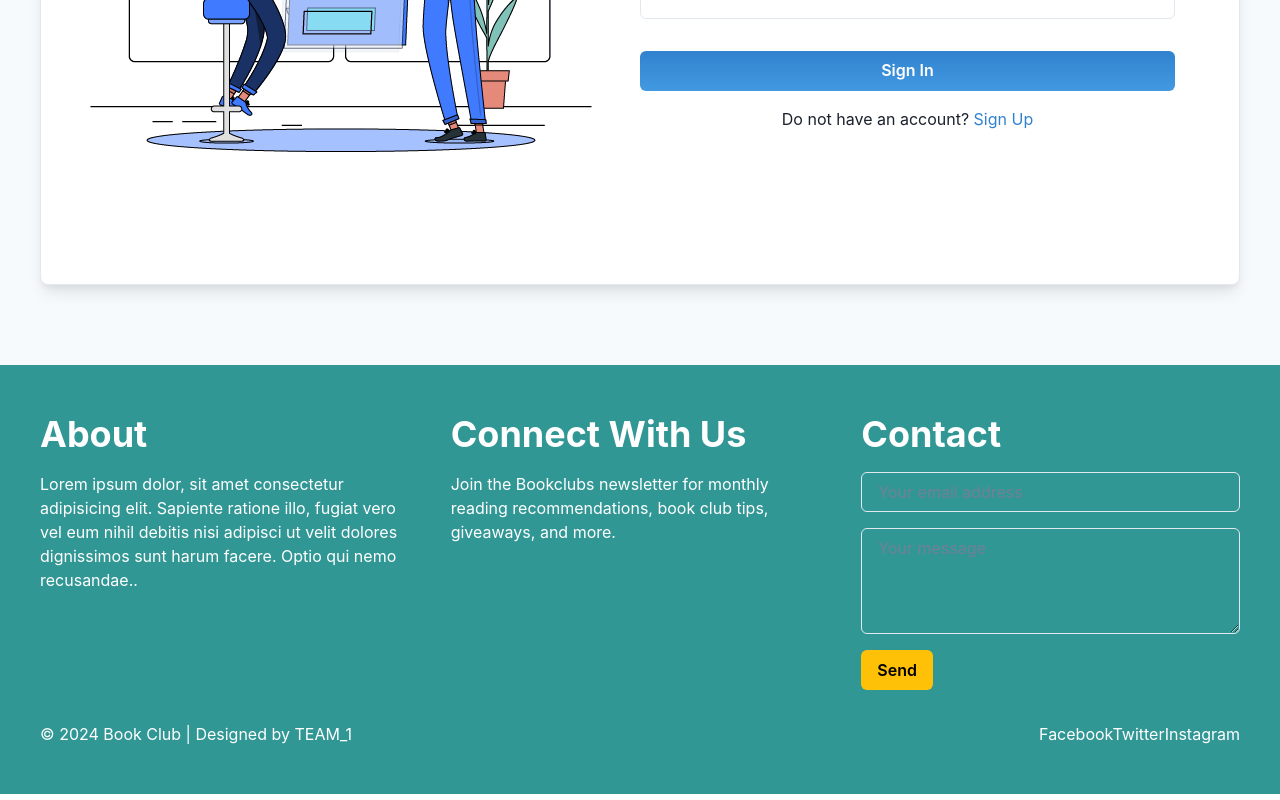
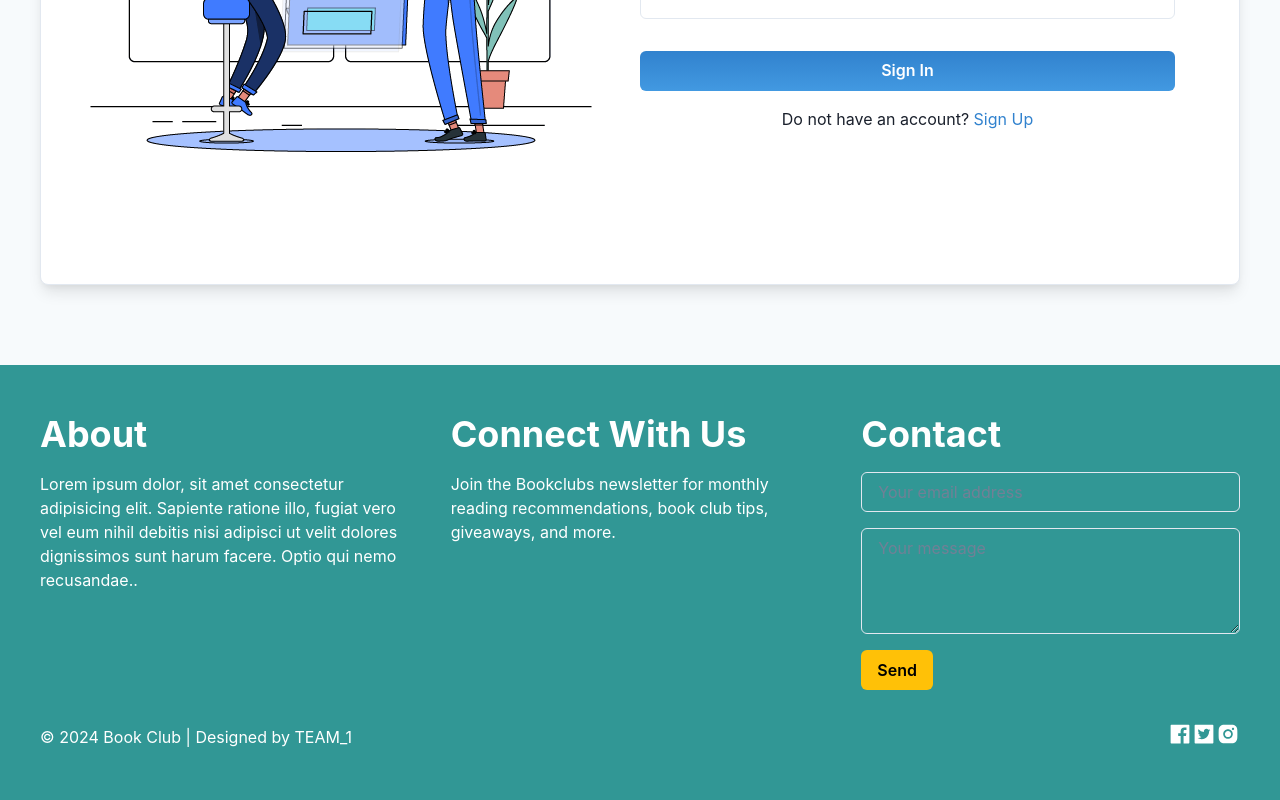
Before and after one commit to Santy520/Get-LITerary, a React (Vite) app in the folder client/: page / in a window 1280 px wide. Shown: the part 507-1307 px from the top of the page. Built offline with nearby package versions, Linux system fonts and the light colour scheme.

Commit message:
added footer

```diff
--- a/client/package.json
+++ b/client/package.json
@@ -18,6 +18,7 @@
     "prop-types": "^15.8.1",
     "react": "^18.2.0",
     "react-dom": "^18.2.0",
+    "react-icons": "^5.2.1",
     "react-router-dom": "^6.23.1"
   },
   "devDependencies": {
--- a/client/src/components/Footer.jsx
+++ b/client/src/components/Footer.jsx
@@ -1,4 +1,5 @@
-import { Box, Flex, Heading, Text, Input, Textarea, Button, Link } from '@chakra-ui/react';
+import { Box, Flex, Heading, Text, Input, Textarea, Button, Link, Icon } from '@chakra-ui/react';
+import { AiFillFacebook, AiFillTwitterSquare, AiFillInstagram } from 'react-icons/ai'; // Import Chakra UI icons
 
 function Footer() {
     return (
@@ -28,9 +29,9 @@ function Footer() {
             <Flex justifyContent="space-between" maxW="1200px" mx="auto" mt={8} alignItems="center">
                 <Text>&copy; 2024 Book Club | Designed by TEAM_1</Text>
                 <Box>
-                    <Link href="#">Facebook</Link>
-                    <Link href="#">Twitter</Link>
-                    <Link href="#">Instagram</Link>
+                    <Link href="#"><Icon as={AiFillFacebook} boxSize={6} /></Link>
+                    <Link href="#"><Icon as={AiFillTwitterSquare} boxSize={6} /></Link>
+                    <Link href="#"><Icon as={AiFillInstagram} boxSize={6} /></Link>
                 </Box>
             </Flex>
         </Box>
```
Also changed, not shown: 1 other file (tests, documents, lock files or other folders).
